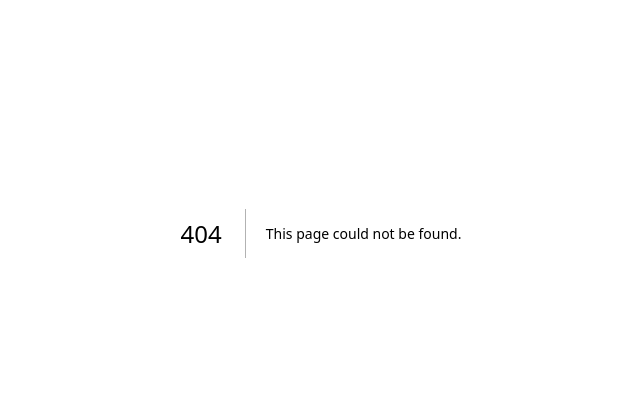
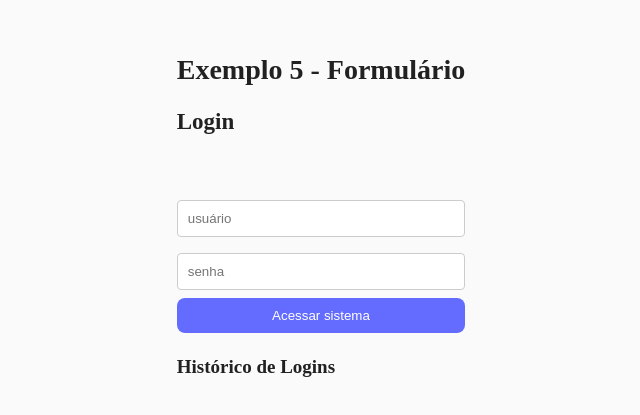
Before and after one commit to pedropaixaosantos1-lab/aula-nextjs, a Next.js app: page /exemplos/ex-05 in a window 1280 px wide. Before the commit this address had no page. Shown: the part 177-592 px from the top of the page, without its empty margins (319-959 px from the left). Built offline with nearby package versions, Linux system fonts and the light colour scheme.

Commit message:
atv-04 e ex-05

```diff
--- /dev/null
+++ b/src/app/atividades/atv-04/page.module.css
@@ -0,0 +1,130 @@
+/* Container Principal */
+.container {
+    max-width: 600px;
+    margin: 2rem auto;
+    padding: 2rem;
+    font-family: 'Inter', -apple-system, sans-serif;
+    background-color: #f8fafc;
+    border-radius: 12px;
+    box-shadow: 0 4px 6px -1px rgba(0, 0, 0, 0.1);
+}
+
+.container h1 {
+    color: #1e293b;
+    font-size: 1.5rem;
+    margin-bottom: 1.5rem;
+    text-align: center;
+}
+
+/* Formulário Responsivo */
+.form {
+    display: flex;
+    flex-direction: column;
+    gap: 1rem;
+    margin-bottom: 2rem;
+}
+
+/* Inputs */
+.form input {
+    padding: 0.75rem 1rem;
+    border: 1px solid #cbd5e1;
+    border-radius: 8px;
+    font-size: 1rem;
+    transition: border-color 0.2s, box-shadow 0.2s;
+    outline: none;
+}
+
+.form input:focus {
+    border-color: #3b82f6;
+    box-shadow: 0 0 0 3px rgba(59, 130, 246, 0.1);
+}
+
+/* Botão */
+.form button {
+    padding: 0.75rem;
+    background-color: #3b82f6;
+    color: white;
+    border: none;
+    border-radius: 8px;
+    font-weight: 600;
+    cursor: pointer;
+    transition: background-color 0.2s;
+}
+
+.form button:hover {
+    background-color: #2563eb;
+}
+
+/* Lista de Itens */
+.lista {
+    list-style: none;
+    padding: 0;
+    margin-top: 1rem;
+}
+
+.linha {
+    background: white;
+    padding: 1rem;
+    margin-bottom: 0.5rem;
+    border-radius: 8px;
+    display: flex;
+    justify-content: space-between;
+    align-items: center;
+    border: 1px solid #e2e8f0;
+    animation: slideIn 0.3s ease-out;
+}
+
+.conteudo {
+    color: #334155;
+    font-weight: 500;
+}
+
+/* Animação simples ao adicionar */
+@keyframes slideIn {
+    from {
+        opacity: 0;
+        transform: translateY(10px);
+    }
+
+    to {
+        opacity: 1;
+        transform: translateY(0);
+    }
+}
+
+/* --- Media Queries para Responsividade --- */
+
+@media (min-width: 480px) {
+
+    /* No desktop, os inputs ficam lado a lado */
+    .form {
+        flex-direction: row;
+        align-items: center;
+    }
+
+    .form input[type="number"] {
+        width: 80px;
+        /* Campo de quantidade menor */
+    }
+
+    .form input[type="text"] {
+        flex: 1;
+        /* Campo de produto ocupa o resto */
+    }
+
+    .form button {
+        padding: 0.75rem 1.5rem;
+    }
+}
+
+@media (max-width: 479px) {
+    .container {
+        margin: 1rem;
+        padding: 1.5rem;
+    }
+
+    .form button {
+        width: 100%;
+        /* Botão ocupa tudo no mobile */
+    }
+}
--- /dev/null
+++ b/src/app/exemplos/ex-05/page.jsx
@@ -0,0 +1,88 @@
+'use client'
+
+import { use, useState } from 'react';
+
+import styles from './page.module.css';
+
+export default function FormComponent() {
+
+    // const [formData, setFormData] = useState({ nome: '', email: '' });
+    const [login, setLogin] = useState('');
+    const [senha, setSenha] = useState('');
+
+    // Array histórico de logins
+    const [historico, setHistorico] = useState([]);
+
+    const handleSubmit = (e) => {
+        e.preventDefault();
+
+        // console.log("Enviando para API:", formData);
+        // Aqui você faria um POST para sua API
+
+        // if (login && senha) {
+        //     console.log('Dados do formulário enviados!');
+        //     console.log(`Usuário: ${login} \nSenha: ${senha}`);
+
+        //     let historicoTemp = historico;
+
+        //     // Exemplo horário
+        //     const horario = new Date();
+        //     historicoTemp.push(`Usuário: ${login} - Horário ${horario.toLocaleString()}`);
+
+        //     setHistorico(historicoTemp);
+        //     // console.log(historico);
+
+        // }
+
+        if (login && senha) {
+        const horario = new Date();
+        const novaEntrada = `Usuário: ${login} - Horário ${horario.toLocaleString()}`;
+
+        // Cria um NOVO array com os elementos antigos + o novo
+        // setHistorico([novaEntrada]);
+        setHistorico([...historico, novaEntrada]);
+    }
+    };
+
+
+
+
+    return (
+        <div className={styles.container}>
+
+            <h1>Exemplo 5 - Formulário</h1>
+            <h2>Login</h2>
+
+            <form onSubmit={handleSubmit} className={styles.formulario}>
+                <input
+                    name="login"
+                    type="text"
+                    placeholder='usuário'
+                    onChange={e => setLogin(e.target.value)}
+                // value={formData.nome}
+                // onChange={(e) => setFormData({ ...formData, nome: e.target.value })}
+                />
+                <input
+                    name="senha"
+                    type="password"
+                    placeholder='senha'
+                    onChange={e => setSenha(e.target.value)}
+                // value={formData.nome}
+                // onChange={(e) => setFormData({ ...formData, nome: e.target.value })}
+                />
+                <button type="submit">Acessar sistema</button>
+            </form>
+
+            <div className={styles.historico}>
+                <h3>Histórico de Logins</h3>
+
+                {
+                    historico.map( item =>
+                        <p key={item}>{item}</p>
+                    )
+                }
+
+            </div>
+        </div>
+    );
+}
--- /dev/null
+++ b/src/app/exemplos/ex-05/page.module.css
@@ -0,0 +1,19 @@
+.container {
+    display: flex;
+    flex-direction: column;
+    justify-content: center;
+    height: 97vh;
+}
+
+.formulario {
+    display: flex;
+    flex-direction: column;
+    margin-top: 5rem;
+    max-width: 40rem;
+}
+
+.historico {
+    margin: 2rem 0;
+    display: flex;
+    flex-direction: column;
+}
--- a/src/app/page.jsx
+++ b/src/app/page.jsx
@@ -11,12 +11,14 @@ function Home() {
             <Link href="/exemplos/ex-02">Exemplo 2 </Link>
             <Link href="/exemplos/ex-03">Exemplo 3 </Link>
             <Link href="/exemplos/ex-04">Exemplo 4 </Link>
+            <Link href="/exemplos/ex-05">Exemplo 5 </Link>
         </div>
         <div className={styles.containerListas}>
             <h1>Atividades</h1>
             <Link href="atividades/atv-01"> Atividade 1 </Link>
             <Link href="atividades/atv-02"> Atividade 2 </Link>
             <Link href="atividades/atv-03"> Atividade 3 </Link>
+            <Link href="atividades/atv-04"> Atividade 4 </Link>
         </div>
         </div>
 
```
Also changed, not shown: src/app/atividades/atv-04/page.jsx (added, +61 -0 lines).
